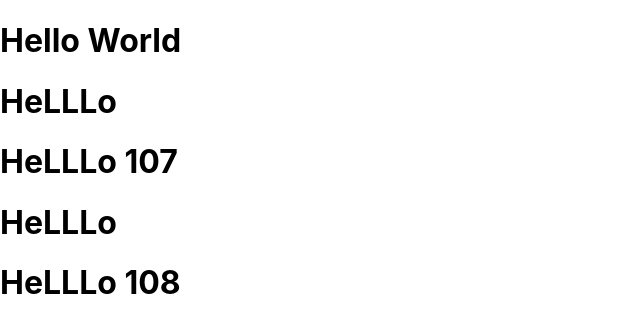
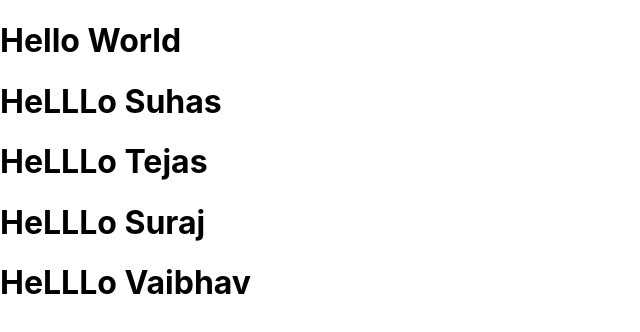
Before and after one commit to SuhasMadane/third-react-app, a React (Create React App) app: page / in a window 1280 px wide. Shown: the top 332 px of the page, without its empty margins (0-640 px from the left). Built offline with nearby package versions, Linux system fonts and the light colour scheme.

Commit message:
destruct

```diff
--- a/src/App.js
+++ b/src/App.js
@@ -11,10 +11,10 @@ function App() {
 }
 export default App;
 //destructring
-function MessageDemo({ id }) {
+function MessageDemo({ name, id }) {
   return (
     <>
-      <h1>HeLLLo {id}</h1>
+      <h1>HeLLLo {name}</h1>
     </>
   );
 }
```
